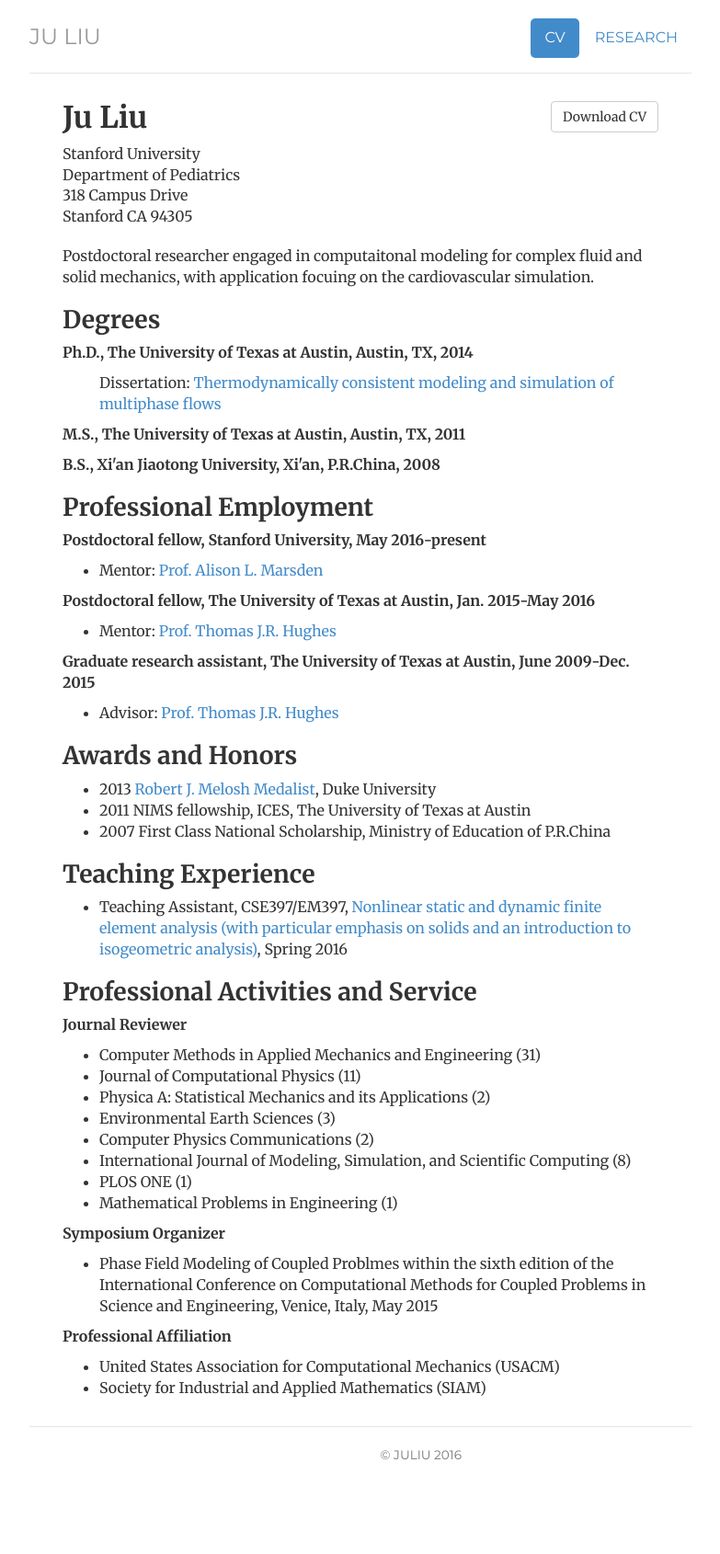
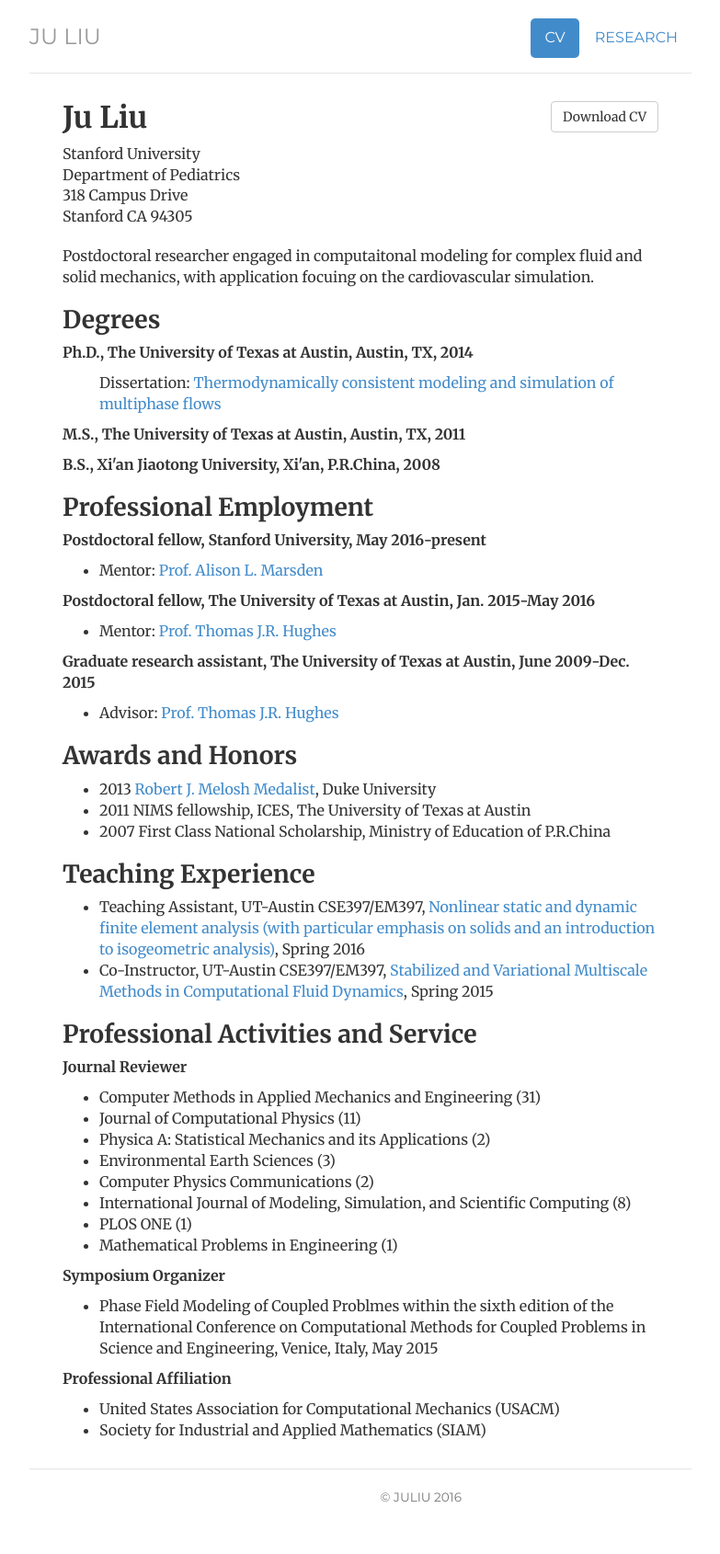
Before and after one commit to ju-liu/ju-liu.github.io, a Jekyll site: the page built from cv/index.html, in a window 1280 px wide. Shown: the whole page at 92% size, without its empty margins (248-1031 px from the left). Built offline with Jekyll 4.4.1, drawn with Linux system fonts in a browser that asks for light colours; nearby versions of some CDN libraries; library files that are not in the unit come from our copies; before the commit the page ends 1644 px from its top, so only the background shows below that.

Commit message:
more course

```diff
--- a/cv/index.html
+++ b/cv/index.html
@@ -69,8 +69,8 @@ description: Current CV for Dr. Ju Liu
 
   <h2>Teaching Experience</h2>
   <ul>
-    <li>Teaching Assistant, CSE397/EM397, <a
-      href="http://users.ices.utexas.edu/~jliu/cse397_2016.html">Nonlinear static and dynamic finite element analysis (with particular emphasis on solids and an introduction to isogeometric analysis)</a>, Spring 2016</li>
+    <li>Teaching Assistant, UT-Austin CSE397/EM397, <a href="http://users.ices.utexas.edu/~jliu/cse397_2016.html">Nonlinear static and dynamic finite element analysis (with particular emphasis on solids and an introduction to isogeometric analysis)</a>, Spring 2016</li>
+    <li>Co-Instructor, UT-Austin CSE397/EM397, <a href="http://users.ices.utexas.edu/~jliu/em397.html">Stabilized and Variational Multiscale Methods in Computational Fluid Dynamics</a>, Spring 2015</li>
   </ul>
 
   <h2>Professional Activities and Service</h2>
```
